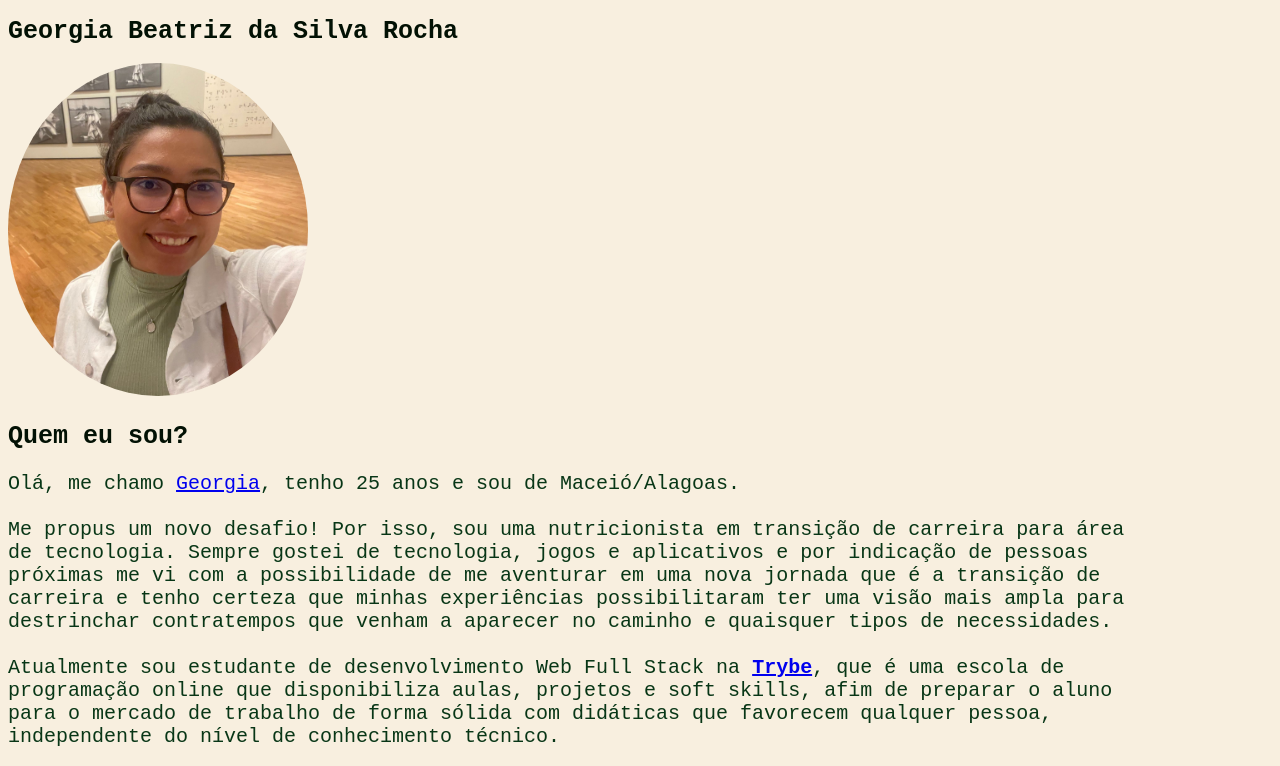
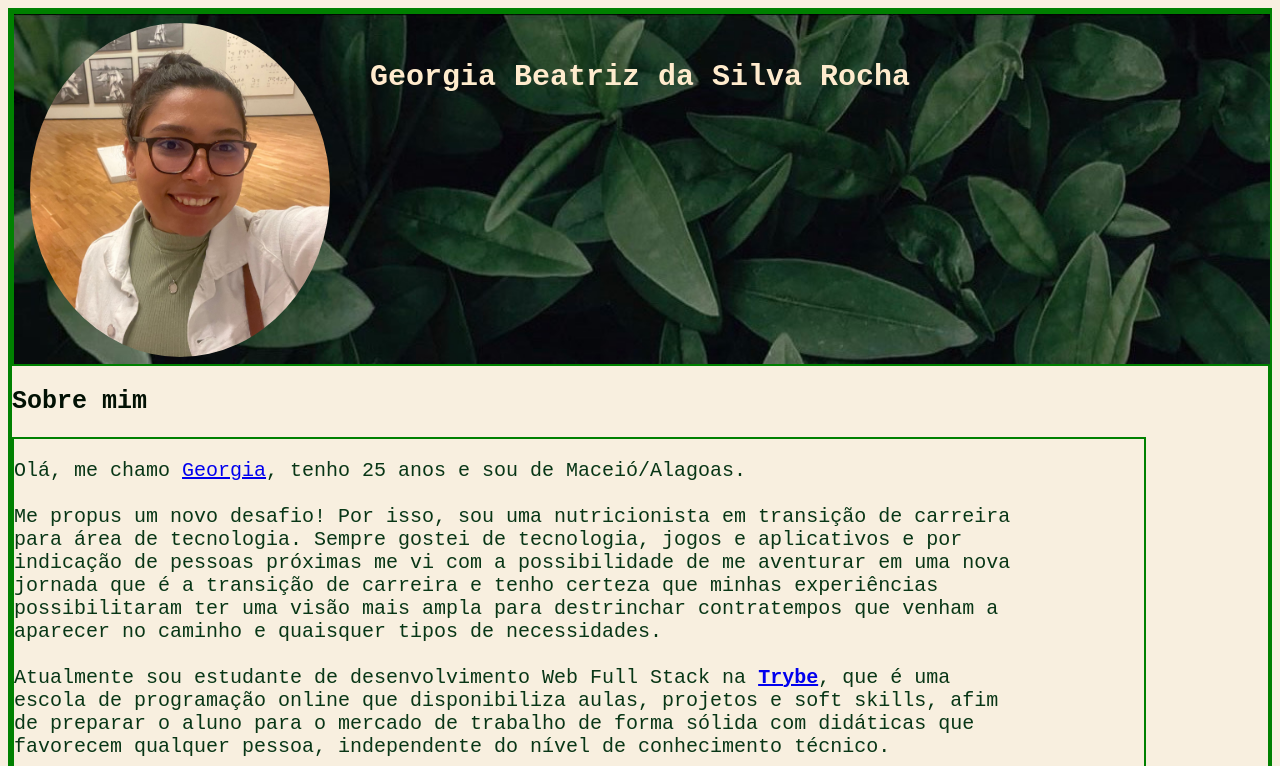
Before and after one commit to georgia-rocha/trybe-exercises, a plain HTML site: page fundamentos/bloco-03-html-e-css/dia-1-html-css-estruturas-de-pagina/index.html in a window 1280 px wide. Shown: the top 766 px of the page. Drawn offline with Linux system fonts and the light colour scheme.

Commit message:
Adicionando capa e ajustes css

```diff
--- a/fundamentos/bloco-03-html-e-css/dia-1-html-css-estruturas-de-pagina/dia1.html
+++ b/fundamentos/bloco-03-html-e-css/dia-1-html-css-estruturas-de-pagina/index.html
@@ -10,15 +10,21 @@
 </head>
 <body>
     <!--Sessão 1 // Informações pessoais-->
-    <h1>Georgia Beatriz da Silva Rocha</h1>
+    <div>
+    <h1 class="meuNome">Georgia Beatriz da Silva Rocha</h1>
+    <div>
+    <div class="profile">
     <img src="foto pessoal.jpeg" id="Georgia"alt="Foto mostra Georgia, uma Nutricionista em transição de carreira para área de desenvolvimento web" width="300px">
-    <h2>Quem eu sou?</h2>
+    </div>
+    <h2>Sobre mim</h2>
     <div class="paragrafos">
-    <p id="formato">Olá, me chamo <a href="#Georgia">Georgia</a>, tenho 25 anos e sou de Maceió/Alagoas.<br>
+    <p class="descricao">Olá, me chamo <a href="#Georgia">Georgia</a>, tenho 25 anos e sou de Maceió/Alagoas.<br>
     <br>
     Me propus um novo desafio! Por isso, sou uma nutricionista em transição de carreira para área de tecnologia. Sempre gostei de tecnologia, jogos e aplicativos e por indicação de pessoas próximas me vi com a possibilidade de me aventurar em uma nova jornada que é a transição de carreira e tenho certeza que minhas experiências possibilitaram ter uma visão mais ampla para destrinchar contratempos que venham a aparecer no caminho e quaisquer tipos de necessidades.<br>
     <br>
     Atualmente sou estudante de desenvolvimento Web Full Stack na <a href="https://www.betrybe.com/" target="_blank"><b>Trybe</b></a>, que é uma escola de programação online que disponibiliza aulas, projetos e soft skills, afim de preparar o aluno para o mercado de trabalho de forma sólida com didáticas que favorecem qualquer pessoa, independente do nível de conhecimento técnico.</p>
+    </div>
+    </div>
     <!--Sessão 2 // Habilidades-->
     <h2>Algumas das <a href="#habilidades">habilidades</a> que mais contribuem no desenvolvimento dos meus projetos em grupo são:</h2>
     <ul class="list-style"><id="habilidades">
--- a/fundamentos/bloco-03-html-e-css/dia-1-html-css-estruturas-de-pagina/style.css
+++ b/fundamentos/bloco-03-html-e-css/dia-1-html-css-estruturas-de-pagina/style.css
@@ -4,10 +4,31 @@
             font-size: 25px;
         }
 
+        .meuNome {
+            position: absolute;
+            color: blanchedalmond;
+            font-size: 30px;
+            text-align: center;
+            left: 50%;
+            translate: -50%;
+            margin-top: 50px;
+        }
+
         #Georgia{
             border-radius: 50%;
+            margin-top: 9px;
+            margin-left: 16px;
+        }
+
+        .profile {
+            background-image: url(fotodecapa2.JPG);
+            width: 100%;
+            height: 350px;
             top: 20px;
-            left: 10px;
+            left: 20px;
+            background-repeat: no-repeat;
+            background-size: cover;
+
         }
 
         body {
@@ -21,6 +42,7 @@
         }
 
         .list-style {
+
             color: rgb(8, 54, 22);
             font-family: 'Courier New', Courier, monospace;
             font-style: italic;
@@ -30,3 +52,13 @@
         .paragrafos {
             width: 90%;
         }
+
+        .descricao {
+            font-family: 'Courier New', Courier, monospace;
+            width: 90%;
+            color: rgb(8, 54, 22);
+        }
+
+        div {
+            border: 2px solid green;
+        }
```
Also changed, not shown: fundamentos/bloco-03-html-e-css/dia-1-html-css-estruturas-de-pagina/fotodecapa1.JPG (added), fundamentos/bloco-03-html-e-css/dia-1-html-css-estruturas-de-pagina/fotodecapa2.JPG (added), fundamentos/bloco-03-html-e-css/dia-1-html-css-estruturas-de-pagina/planodefundo.png (deleted).
